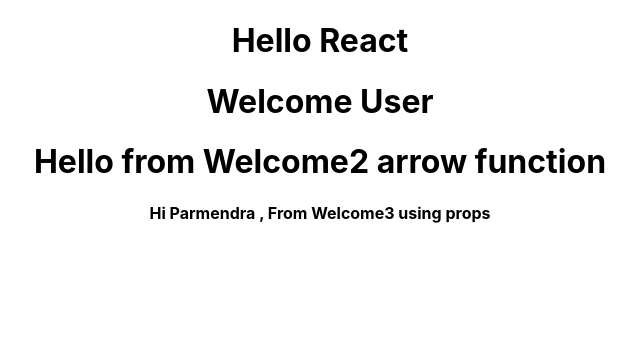
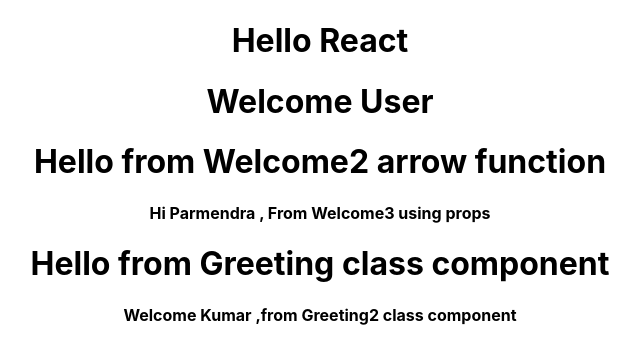
Before and after one commit to parmendra05/react-basics, a React (Create React App) app: page / in a window 1280 px wide. Shown: the top 364 px of the page, without its empty margins (320-960 px from the left). Built offline with nearby package versions, Linux system fonts and the light colour scheme.

Commit message:
class components

```diff
--- a/src/App.js
+++ b/src/App.js
@@ -3,6 +3,8 @@
 import Welcome from './components/Welcome';
 import Welcome2 from './components/Welcome2';
 import Welcome3 from './components/Welcome3';
+import Greeting from './components/Greeting';
+import Greeting2 from './components/Greeting2';
 
 function App() {
   return (
@@ -11,6 +13,9 @@
       <Welcome/>
       <Welcome2/>
       <Welcome3 name="Parmendra"/>
+
+      <Greeting/>
+      <Greeting2 name ="Kumar"/>
     </div>
   );
 }
--- /dev/null
+++ b/src/components/Greeting.js
@@ -0,0 +1,8 @@
+import React from "react";
+class Greeting extends React.Component{
+    render(){
+        return <h1>Hello from Greeting class component</h1>
+    }
+}
+
+export default Greeting
--- /dev/null
+++ b/src/components/Greeting2.js
@@ -0,0 +1,8 @@
+import React from "react";
+class Greeting extends React.Component{
+    render(){
+        return <b>Welcome {this.props.name} ,from Greeting2 class component</b>
+    }
+}
+
+export default Greeting
```
